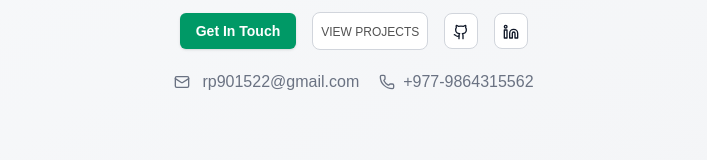
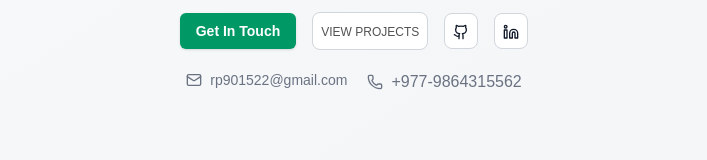
Before and after one commit to RakeshPandey0/portfolio, a Next.js app: page / in a window 1280 px wide. Shown: the part 467-627 px from the top of the page, without its empty margins (286-993 px from the left). Built offline with nearby package versions, Linux system fonts and the light colour scheme.

Commit message:
fix: redirection to github, linkedin and email

```diff
--- a/app/_components/Hero/page.jsx
+++ b/app/_components/Hero/page.jsx
@@ -29,12 +29,24 @@ export default function page() {
           <button className="inline-block rounded-lg bg-white px-2 pb-2 pt-2.5 text-xs font-medium uppercase leading-normal text-neutral-600 shadow-black-3 border-1 border-gray-300 transition duration-150 ease-in-out hover:bg-neutral-200 hover:shadow-light-2 active:border-neutral-800">
             View Projects
           </button>
-          <button className="inline-block rounded-lg bg-white px-2 pb-2 pt-2.5 text-xs font-medium uppercase leading-normal text-neutral-600 shadow-black-3 border-1 border-gray-300 transition duration-150 ease-in-out hover:bg-neutral-200 hover:shadow-light-2 active:border-neutral-800">
+          <a
+            href="https://github.com/RakeshPandey0"
+            target="_blank"
+            rel="noopener noreferrer"
+            aria-label="GitHub"
+            className="inline-block rounded-lg bg-white px-2 pb-2 pt-2.5 text-xs font-medium uppercase leading-normal text-neutral-600 shadow-black-3 border border-gray-300 transition duration-150 ease-in-out hover:bg-neutral-200 hover:shadow-light-2 active:border-neutral-800"
+          >
             <GitIcon />
-          </button>
-          <button className="inline-block rounded-lg bg-white px-2 pb-2 pt-2.5 text-xs font-medium uppercase leading-normal text-neutral-600 shadow-black-3 border-1 border-gray-300 transition duration-150 ease-in-out hover:bg-neutral-200 hover:shadow-light-2 active:border-neutral-800">
+          </a>
+          <a
+            href="https://linkedin.com/in/rakeshpandey0"
+            target="_blank"
+            rel="noopener noreferrer"
+            aria-label="LinkedIn"
+            className="inline-block rounded-lg bg-white px-2 pb-2 pt-2.5 text-xs font-medium uppercase leading-normal text-neutral-600 shadow-black-3 border border-gray-300 transition duration-150 ease-in-out hover:bg-neutral-200 hover:shadow-light-2 active:border-neutral-800"
+          >
             <LinkedinIcon />
-          </button>
+          </a>
         </div>
         <div className="flex justify-center gap-5 m-2 p-1">
           <div>
--- a/app/_components/ui/Email.jsx
+++ b/app/_components/ui/Email.jsx
@@ -1,11 +1,16 @@
 import React from "react";
 import { Mail } from "lucide-react";
+
 const Email = ({ email }) => {
   return (
-    <div className="cursor-text flex text-gray-500 gap-1 hover:text-slate-700">
-      <Mail className="mt-1 mr-2 size-4"/>
-      {email}
-    </div>
+    <a
+      href={`mailto:${email}`}
+      className="inline-flex items-center gap-2 text-gray-500 hover:text-slate-700 transition-colors duration-200"
+      aria-label={`Send an email to ${email}`}
+    >
+      <Mail className="size-4" />
+      <span className="text-sm">{email}</span>
+    </a>
   );
 };
 
```
